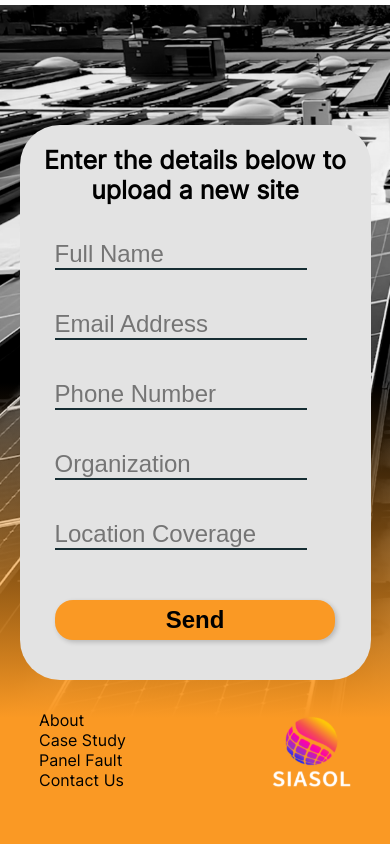
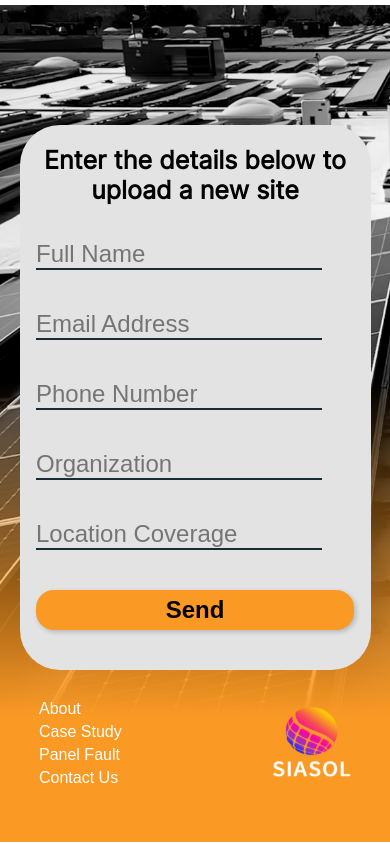
Before and after one commit to henAnmSoftware/Siasol-new, a React (Create React App) app: page /DroneOperator in a window 390 px wide. Shown: the part 8164-9008 px from the top of the page. Built offline with nearby package versions, Linux system fonts and the light colour scheme.

Commit message:
navigation and cotent

```diff
--- a/src/components/drone_operator/footer.tsx
+++ b/src/components/drone_operator/footer.tsx
@@ -5,6 +5,13 @@ import { ReactComponent as ReactLogo } from "../../assets/siasol_logo_square.svg
 import { saveAs } from 'file-saver';
 
 export const FooterSection = () => {
+  const jumpToContactUs = (id) => {
+    console.log('jumpToContactUs clicked');
+
+    const releventDiv = document.getElementById(id);
+    // behavior: "smooth" parameter for smooth movement
+    releventDiv?.scrollIntoView({ behavior: "smooth" });
+  };
   const downloadMedia = async () => {
     const proxyUrl = 'http://localhost:3001/download-media';
 
@@ -32,10 +39,10 @@ export const FooterSection = () => {
         <div className="footer-bottom-container">
           <div className="footer-bottom-left-container">
             <div className="footer-bottom-left-menu-container">
-              <p>About</p>
-              <p>Case Study</p>
-              <p>Panel Fault</p>
-              <p>Contact Us</p>
+            <button onClick={() => jumpToContactUs('About')}>About</button>
+              <button onClick={() => jumpToContactUs('CaseStudy')}>Case Study</button>
+              <button onClick={() => jumpToContactUs('PanelFault')}>Panel Fault</button>
+              <button onClick={() => jumpToContactUs('ContactUs')}>Contact Us</button>
             </div>
           </div>
           <div className="footer-bottom-right-container">
--- a/src/components/drone_operator/form.tsx
+++ b/src/components/drone_operator/form.tsx
@@ -97,8 +97,8 @@ export default function Form() {
             {...register("locationCoverage", { pattern: /^[A-Za-z]+$/i })}
           />
           <p>{errors.locationCoverage?.message}</p>
+        <input type="submit" value="Send" />
         </div>
-        <input type="submit" value="Send" />
       </form>
     </div>
   );
--- a/src/components/drone_operator/image_slider.tsx
+++ b/src/components/drone_operator/image_slider.tsx
@@ -5,7 +5,7 @@ import "swiper/css";
 import "swiper/css/pagination";
 import { Pagination } from "swiper/modules";
 
-export function ImageSlider({ imageUrls }) {
+export function ImageSlider({ imageUrls, component }) {
   const [imageIndex, setImageIndex] = useState(0);
 
   return (
--- a/src/components/home_page/about.tsx
+++ b/src/components/home_page/about.tsx
@@ -8,10 +8,14 @@ import {
   classifiersIcon,
 } from "../../public/assets/imgMangaer";
 
-var w = window.innerWidth;
-console.log("w", w);
+const VideoContainer = () => {
+  const jumpToContactUs = (id) => {
+    console.log('jumpToContactUs clicked');
 
-const VideoContainer = () => {
+    const releventDiv = document.getElementById(id);
+    // behavior: "smooth" parameter for smooth movement
+    releventDiv?.scrollIntoView({ behavior: "smooth" });
+  };
   return (
     <div className="video_container">
       <video src={aboutBGVideo} autoPlay loop muted />
@@ -27,7 +31,8 @@ const VideoContainer = () => {
           </h4>
         </div>
         <div className="buttons_video_container">
-          <button className="contact-us-button-video">Contact Us</button>
+          <button onClick={() => jumpToContactUs("ContactUs")
+          } className="contact-us-button-video">Contact Us</button>
           <button className="dashboard-button-video">Dashboard</button>
         </div>
       </div>
--- a/src/components/home_page/book_a_demo.tsx
+++ b/src/components/home_page/book_a_demo.tsx
@@ -44,7 +44,7 @@ const ColumnView = () => {
           <h4 className="bookADemo-line-3">
             a <strong>free demo</strong> of our portal
           </h4>
-          <button onClick={() => console.log('123')} className="bookADemo-button">Book a demo</button>
+          <button onClick={() => jumpToContactUs()} className="bookADemo-button">Book a demo</button>
         </div>
       </div>
     </div>
--- a/src/components/home_page/case_study.tsx
+++ b/src/components/home_page/case_study.tsx
@@ -11,7 +11,7 @@ const caseStudies = [
   {
     title: "Roof Installation",
     description:
-      "A very common installation type with multiple safety hazards presented to the O&M teams. Siasol offers a pinpoint location of faulty panels in order to reduce the necessary costs involved in high altitude labor",
+      "Drone footage offering quick coverage and high resolution imaging, and our proprietary algorithms capable of handling large volumes of footage Siasol’s ability to analyze video footage allows us to easily detect faults in hard to reach installations.",
     mediaRight:
       "https://storage.googleapis.com/siasol-upload/detection_flights/65649338133cf77e58f81ee3/raw/thermal/DJI_20231123093126_0001_T.MP4",
     mediaLeft:
@@ -20,14 +20,14 @@ const caseStudies = [
   {
     title: "Floating Sites",
     description:
-      "Siasol’s ability to analyze video footage allows us to easily detect faults in hard to reach installations with custom surfaces such as water reservoirs.",
+      "Water reservoirs offer great opportunity for Pv installations, but suffer from excessive bird dropping and sedimentary dirt that causes major hotspots problem.",
     mediaRight: floatingRightImg,
     mediaLeft: floatingLeftImg,
   },
   {
     title: "Ground Mounted ",
     description:
-      "Large sites are no longer an issue, with drone footage offering quick coverage and high resolution imaging, and our proprietary algorithms capable of handling large volumes of footage.",
+      "Large sites are no longer an issue, with Siasol’s system O&M teams can pinpoint a single faulty panel in isolated locations,  reducing the necessary costs and labor.",
     mediaRight: groundMoutedRightImg,
     mediaLeft: groundMoutedLeftImg,
   },
--- a/src/components/home_page/footer.tsx
+++ b/src/components/home_page/footer.tsx
@@ -4,28 +4,35 @@ import Form from "./form";
 import { ReactComponent as ReactLogo } from "../../public/assets/siasol_logo_square.svg";
 
 export const FooterSection = () => {
+  const jumpToContactUs = (id) => {
+    console.log('jumpToContactUs clicked');
+
+    const releventDiv = document.getElementById(id);
+    // behavior: "smooth" parameter for smooth movement
+    releventDiv?.scrollIntoView({ behavior: "smooth" });
+  };
   return (
     <div
       id="ContactUs"
-      className="footer-section-container"
+      className="home-footer-section-container"
       style={{ backgroundImage: `url(${footerImg})` }}
     >
-      <div className="footer-inner-container">
-        <div className="footer-top-container">
+      <div className="home-footer-inner-container">
+        <div className="home-footer-top-container">
           <Form />
         </div>
-        <div className="footer-bottom-container">
-          <div className="footer-bottom-left-container">
-            <div className="footer-bottom-left-menu-container">
-              <p>About</p>
-              <p>Case Study</p>
-              <p>Panel Fault</p>
-              <p>Contact Us</p>
+        <div className="home-footer-bottom-container">
+          <div className="home-footer-bottom-left-container">
+            <div className="home-footer-bottom-left-menu-container">
+              <button onClick={() => jumpToContactUs('About')}>About</button>
+              <button onClick={() => jumpToContactUs('CaseStudy')}>Case Study</button>
+              <button onClick={() => jumpToContactUs('PanelFault')}>Panel Fault</button>
+              <button onClick={() => jumpToContactUs('ContactUs')}>Contact Us</button>
             </div>
           </div>
-          <div className="footer-bottom-right-container">
-            <div className="footer-bottom-right-logo-container">
-              <div className="logo">
+          <div className="home-footer-bottom-right-container">
+            <div className="home-footer-bottom-right-logo-container">
+              <div className="home-logo">
                 <ReactLogo />
               </div>
             </div>
--- a/src/components/home_page/form.tsx
+++ b/src/components/home_page/form.tsx
@@ -117,8 +117,8 @@ export default function Form() {
           />
           <p>{errors.siteSize?.message}</p>
 
+        <input type="submit" value="Send" />
         </div>
-        <input type="submit" value="Send" />
       </form>
     </div>
   );
```
Also changed, not shown: src/components/home_page/panel_fault.tsx (+6 -6 lines).
